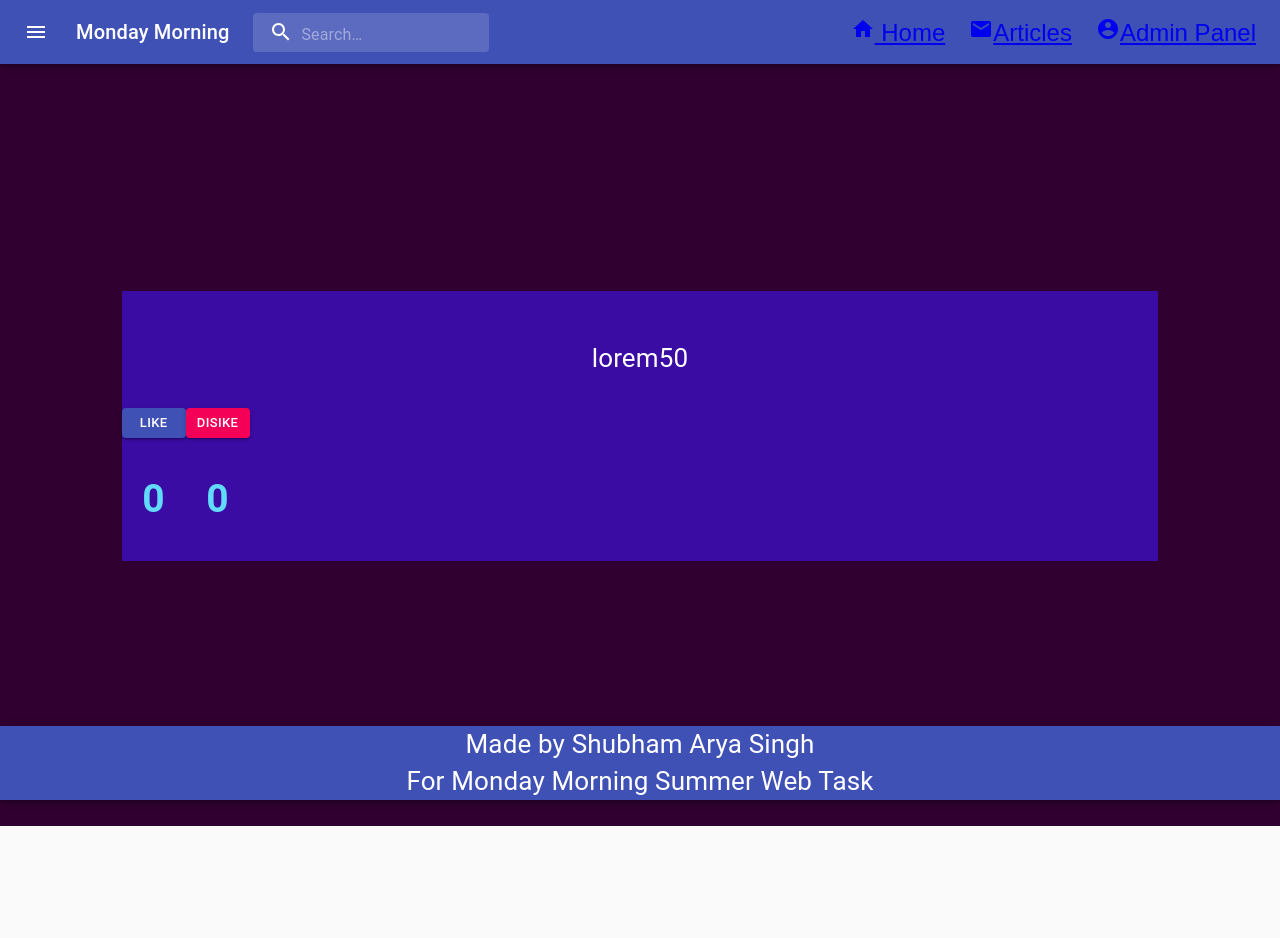
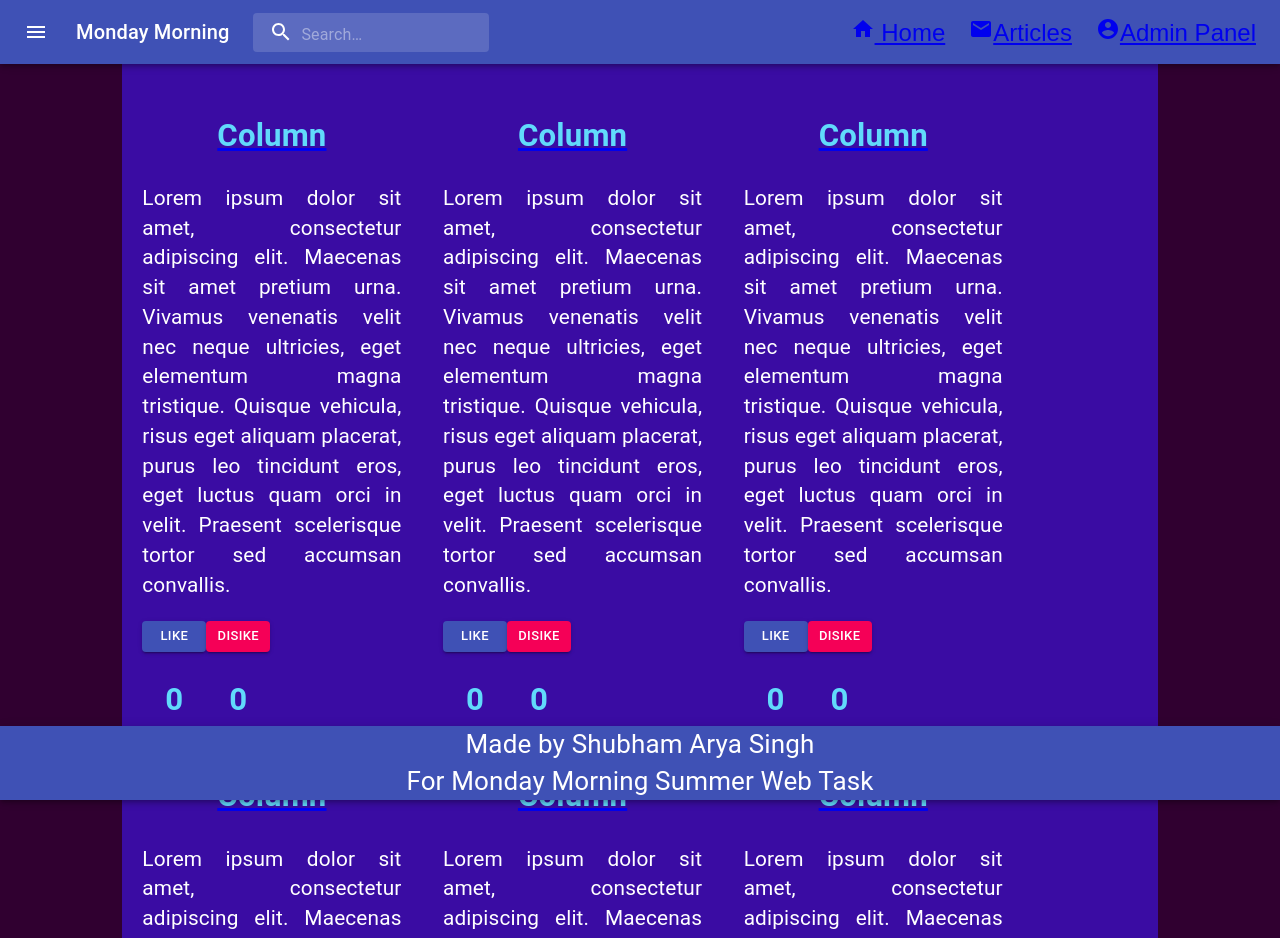
Before and after one commit to bunnyarya/Summer-Task-2021-App, a React (Create React App) app: page /Articles in a window 1280 px wide. Shown: the top 938 px of the page. Before the commit the page ends 826 px from the top, so only its background shows below. Built offline with nearby package versions, Linux system fonts and the light colour scheme.

Commit message:
Update Articles.js

```diff
--- a/src/Articles.js
+++ b/src/Articles.js
@@ -1,12 +1,170 @@
 import "./App.css";
 import Like from "./Components/Like";
 import Dislike from "./Components/Unlike";
+import { BrowserRouter as Router, Route, Switch } from "react-router-dom";
+import { Link } from 'react-router-dom';
+import Article from "./Article";
 
-function Article() {
+function Articles() {
     return (
+        <Router>
             <div className="App-header">
                 <div className="App">
-                <p>lorem50</p>
+                    <div style={{ marginTop: 1.5 + 'em' }}>
+                        <div class="column">
+                            <Link to='/Article'>
+                                <h2>Column</h2>
+                            </Link>
+                            <p align="justify">
+                                Lorem ipsum dolor sit amet, consectetur adipiscing elit. Maecenas
+                                sit amet pretium urna. Vivamus venenatis velit nec neque
+                                ultricies, eget elementum magna tristique. Quisque vehicula, risus
+                                eget aliquam placerat, purus leo tincidunt eros, eget luctus quam
+                                orci in velit. Praesent scelerisque tortor sed accumsan convallis.
+                        </p>
+
+                            <div className="inline">
+                                <ul>
+                                    <li>
+                                        <Like />
+                                    </li>
+                                    <li>
+                                        <Dislike />
+                                    </li>
+                                </ul>
+                            </div>
+                        </div>
+
+                        <div class="column">
+                            <Link to='/Article'>
+                                <h2>Column</h2>
+                            </Link>
+                            <p align="justify">
+                                Lorem ipsum dolor sit amet, consectetur adipiscing elit. Maecenas
+                                sit amet pretium urna. Vivamus venenatis velit nec neque
+                                ultricies, eget elementum magna tristique. Quisque vehicula, risus
+                                eget aliquam placerat, purus leo tincidunt eros, eget luctus quam
+                                orci in velit. Praesent scelerisque tortor sed accumsan convallis.
+                        </p>
+                            <div className="inline">
+                                <ul>
+                                    <li>
+                                        <Like />
+                                    </li>
+                                    <li>
+                                        <Dislike />
+                                    </li>
+                                </ul>
+                            </div>
+                        </div>
+
+                        <div class="column">
+                            <Link to='/Article'>
+                                <h2>Column</h2>
+                            </Link>
+                            <p align="justify">
+                                Lorem ipsum dolor sit amet, consectetur adipiscing elit. Maecenas
+                                sit amet pretium urna. Vivamus venenatis velit nec neque
+                                ultricies, eget elementum magna tristique. Quisque vehicula, risus
+                                eget aliquam placerat, purus leo tincidunt eros, eget luctus quam
+                                orci in velit. Praesent scelerisque tortor sed accumsan convallis.
+                        </p>
+
+                            <div className="inline">
+                                <ul>
+                                    <li>
+                                        <Like />
+                                    </li>
+                                    <li>
+                                        <Dislike />
+                                    </li>
+                                </ul>
+                            </div>
+                        </div>
+
+                        <div class="column">
+                            <Link to='/Article'>
+                                <h2>Column</h2>
+                            </Link>
+                            <p align="justify">
+                                Lorem ipsum dolor sit amet, consectetur adipiscing elit. Maecenas
+                                sit amet pretium urna. Vivamus venenatis velit nec neque
+                                ultricies, eget elementum magna tristique. Quisque vehicula, risus
+                                eget aliquam placerat, purus leo tincidunt eros, eget luctus quam
+                                orci in velit. Praesent scelerisque tortor sed accumsan convallis.
+                        </p>
+
+                            <div className="inline">
+                                <ul>
+                                    <li>
+                                        <Like />
+                                    </li>
+                                    <li>
+                                        <Dislike />
+                                    </li>
+                                </ul>
+                            </div>
+                        </div>
+
+                        <div class="column">
+                            <Link to='/Article'>
+                                <h2>Column</h2>
+                            </Link>
+                            <p align="justify">
+                                Lorem ipsum dolor sit amet, consectetur adipiscing elit. Maecenas
+                                sit amet pretium urna. Vivamus venenatis velit nec neque
+                                ultricies, eget elementum magna tristique. Quisque vehicula, risus
+                                eget aliquam placerat, purus leo tincidunt eros, eget luctus quam
+                                orci in velit. Praesent scelerisque tortor sed accumsan convallis.
+                        </p>
+
+                            <div className="inline">
+                                <ul>
+                                    <li>
+                                        <Like />
+                                    </li>
+                                    <li>
+                                        <Dislike />
+                                    </li>
+                                </ul>
+                            </div>
+                        </div>
+
+                        <div class="column">
+                            <Link to='/Article'>
+                                <h2>Column</h2>
+                            </Link>
+                            <p align="justify">
+                                Lorem ipsum dolor sit amet, consectetur adipiscing elit. Maecenas
+                                sit amet pretium urna. Vivamus venenatis velit nec neque
+                                ultricies, eget elementum magna tristique. Quisque vehicula, risus
+                                eget aliquam placerat, purus leo tincidunt eros, eget luctus quam
+                                orci in velit. Praesent scelerisque tortor sed accumsan convallis.
+                        </p>
+
+                            <div className="inline">
+                                <ul>
+                                    <li>
+                                        <Like />
+                                    </li>
+                                    <li>
+                                        <Dislike />
+                                    </li>
+                                </ul>
+                            </div>
+                        </div>
+
+                        <div class="column">
+                            <Link to='/Article'>
+                                <h2>Column</h2>
+                            </Link>
+                            <p align="justify">
+                                Lorem ipsum dolor sit amet, consectetur adipiscing elit. Maecenas
+                                sit amet pretium urna. Vivamus venenatis velit nec neque
+                                ultricies, eget elementum magna tristique. Quisque vehicula, risus
+                                eget aliquam placerat, purus leo tincidunt eros, eget luctus quam
+                                orci in velit. Praesent scelerisque tortor sed accumsan convallis.
+                        </p>
                             <div className="inline">
                                 <ul>
                                     <li>
@@ -19,7 +177,10 @@ function Article() {
                             </div>
                         </div>
                     </div>
+                </div>
+            </div>
+        </Router>
     );
 }
 
-export default Article;
+export default Articles;
```
Lines whose indentation alone changed are shown as unchanged.
